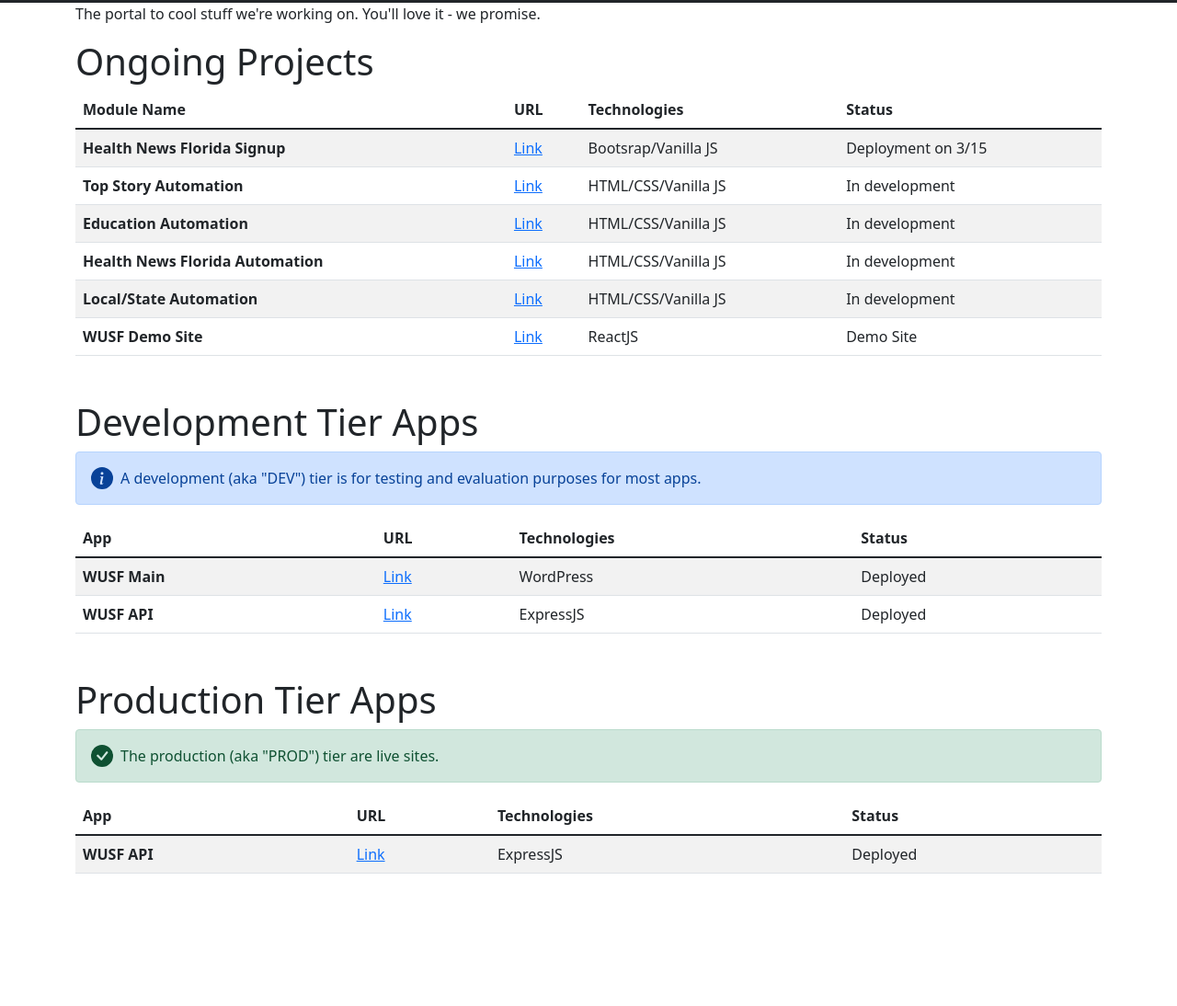
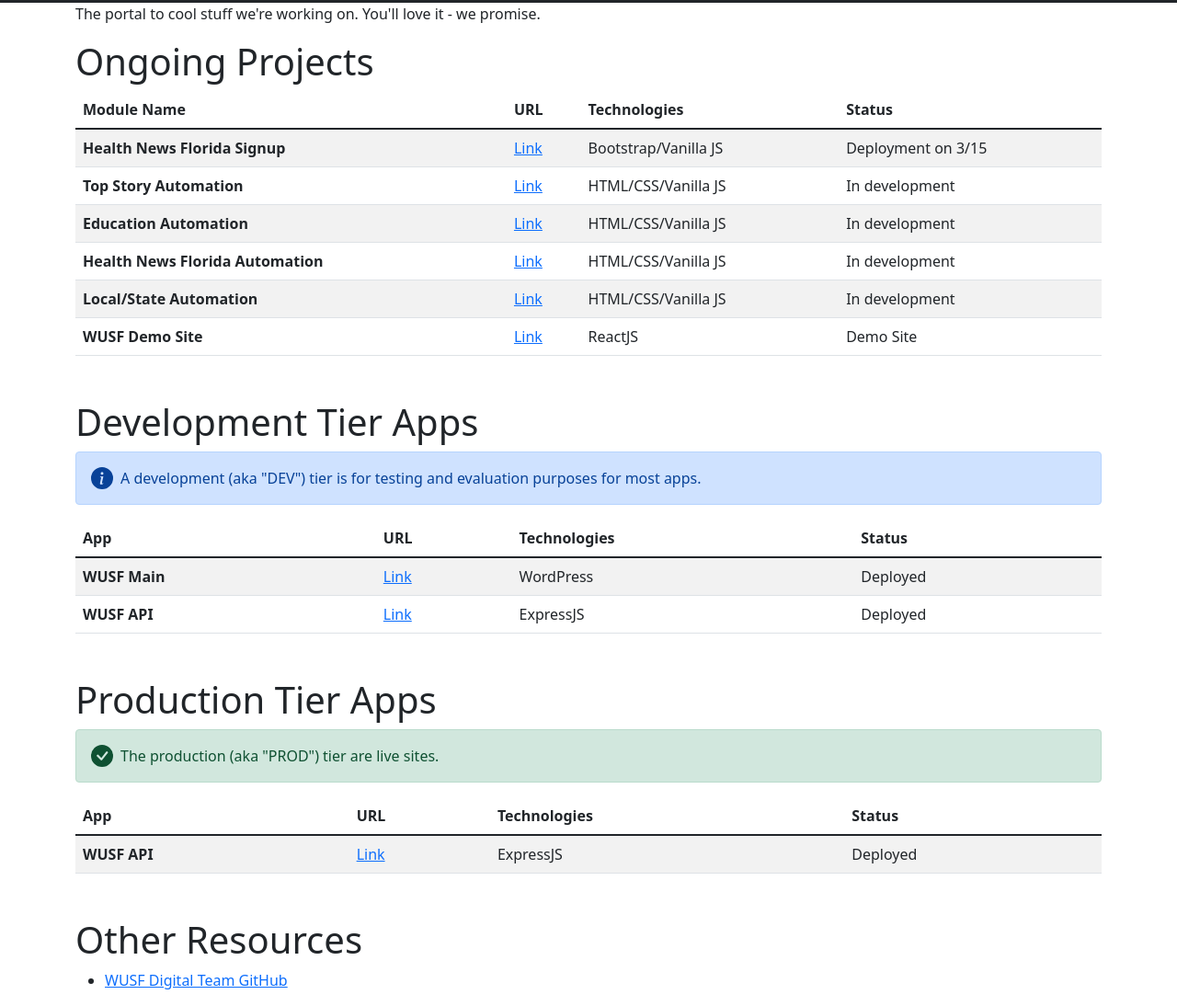
Before and after one commit to wusf-digital/wusf-modules, a website: page index.html in a window 1280 px wide. Shown: the part 197-1291 px from the top of the page at 92% size. Before the commit the page ends 1163 px from the top, so only its background shows below. Drawn offline with nearby package versions, Linux system fonts and the light colour scheme.

Commit message:
Add link to our Github page

```diff
--- a/index.html
+++ b/index.html
@@ -28,7 +28,7 @@
                 <tr>
                     <th scope="row">Health News Florida Signup</th>
                     <td><a href="newsletters/hnf/index.html">Link</a></td>
-                    <td>Bootsrap/Vanilla JS</td>
+                    <td>Bootstrap/Vanilla JS</td>
                     <td>Deployment on 3/15</td>
                 </tr>
               <tr>
@@ -130,5 +130,12 @@
         </table>
     </div>
 
+    <div class="container">
+        <h1 class="mt-5">Other Resources</h1>
+        <ul>
+            <li><a href="https://github.com/wusf-digital">WUSF Digital Team GitHub</a></li>
+        </ul>
+    </div>
+
 </body>
 </html>
```
